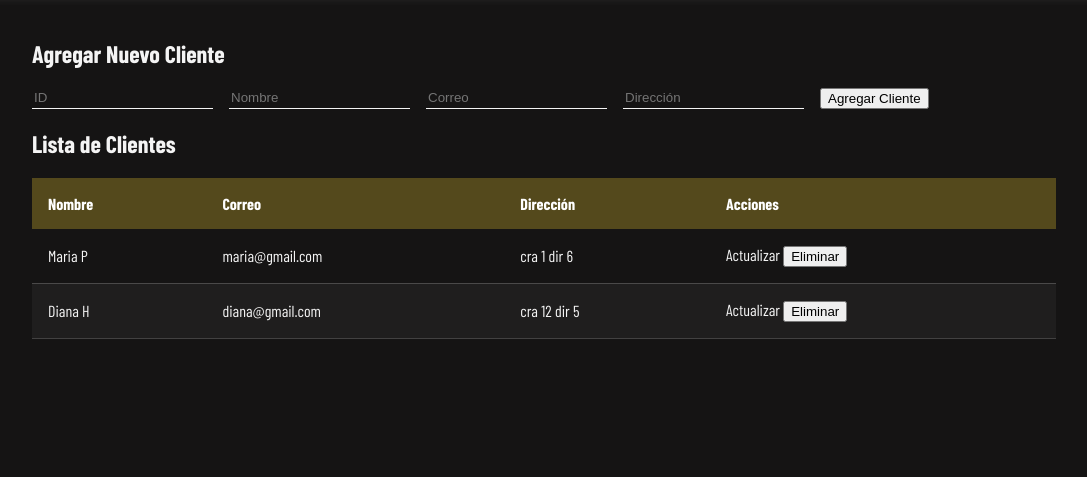
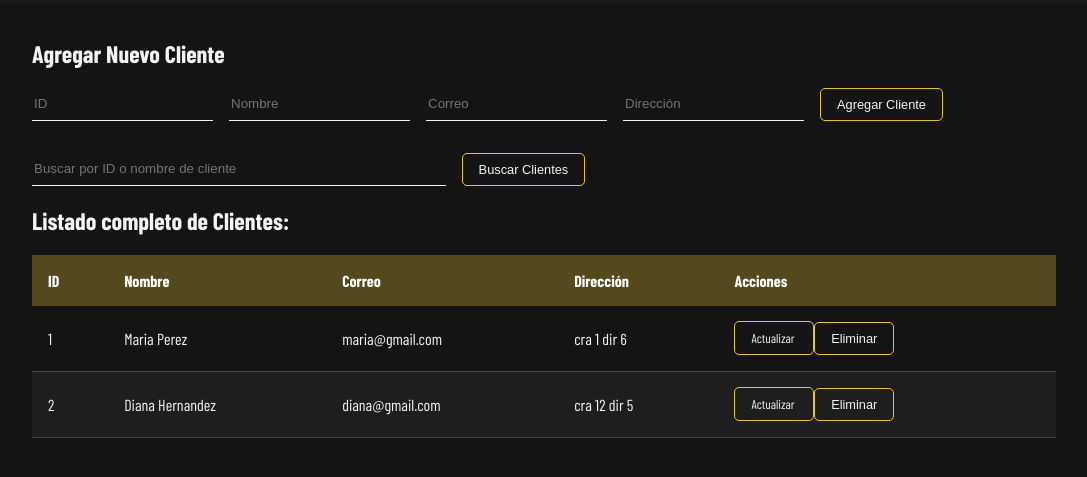
Before and after one commit to T1fff/lab_estructura, a Flask app: page /clientes in a window 1280 px wide. Shown: the part 93-570 px from the top of the page, without its empty margins (96-1183 px from the left). Run offline with Flask 3, Linux system fonts and the light colour scheme; some web fonts are replaced.

Commit message:
Update purchase and client data

```diff
--- a/app.py
+++ b/app.py
@@ -41,6 +41,7 @@ def buscar_peliculas():
         if (query in pelicula['titulo'].lower() or
             query in pelicula['director'].lower() or
             query in pelicula['genero'].lower() or
+            query in pelicula['id'].lower() or
             query == str(pelicula['año']))
     ]
 
@@ -193,7 +194,20 @@ def actualizar_cliente(id):
     session['modal_abierto'] = False
     return redirect(url_for('listar_clientes'))  # Redirige a la lista de clientes
 
+@app.route('/buscar_clientes', methods=['POST'])
+def buscar_clientes():
+    query = request.form.get('query', '').strip().lower()  # Obtener la consulta en minúsculas
 
+    clientes = archivo_clientes.leer_clientes()  # Obtener todos los clientes
+
+    # Filtrar clientes según el criterio de búsqueda
+    clientes_encontrados = [
+        cliente for cliente in clientes
+        if (query in cliente['id'].lower() or
+            query in cliente['nombre'].lower())
+    ]
+
+    return render_template('clientes.html', clientes=clientes_encontrados, query=query)
 
 @app.route('/cerrar_modal')
 def cerrar_modal():
@@ -225,15 +239,21 @@ def agregar_compra():
     print(mensaje)
     return redirect(url_for('listar_compras'))
 
+@app.route('/buscar_compras', methods=['POST'])
+def buscar_compras():
+    query = request.form.get('query', '').strip().lower()  # Obtener la consulta en minúsculas
+
+    compras = archivo_compras.leer_compra()  # Obtener todas las compras
+    # Filtrar compras según el criterio de búsqueda
+    compras_encontradas = [
+        compra for compra in compras
+        if query in str(compra['id_compra']).lower()  # Cambiado de 'id' a 'id_compra'
+    ]
+    return render_template('compras.html', compras=compras_encontradas, query=query)
+
 @app.route('/eliminar_compra/<id_compra>', methods=['POST'])
 def eliminar_compra(id_compra):
-    # Lógica para eliminar la compra usando el id_compra
-    compras = archivo_compras.leer_compra()  # Asegúrate de que esta función lea la lista de compras
-    compras = [c for c in compras if c['id_compra'] != id_compra]  # Filtra la compra a eliminar
-
-    # Aquí deberías guardar la lista actualizada de compras
-    archivo_compras.actualizar_compra(compras)  # Asegúrate de que esta función esté implementada
-
+    archivo_compras.eliminar_compra(id_compra)
     return redirect(url_for('listar_compras'))
 
 @app.route('/abrir_modal_compra/<id>', methods=['GET'])
@@ -268,8 +288,7 @@ def actualizar_compra(id):
         return redirect(url_for('listar_compras'))  # Redirige a la lista de compras
 
     # Si se encontró la compra, procede a actualizarla
-    compra['id_cliente'] = request.form['id_cliente']
-    compra['id_pelicula'] = request.form['id_pelicula']
+
     compra['fecha'] = request.form['fecha']
 
     archivo_compras.actualizar_compra(compras)  # Asegúrate de que esta función actualice la lista correctamente
--- a/clientes.json
+++ b/clientes.json
@@ -1,13 +1,13 @@
 [
     {
         "id": "1",
-        "nombre": "Maria P",
+        "nombre": "Maria Perez",
         "correo": "maria@gmail.com",
         "direccion": "cra 1 dir 6"
     },
     {
         "id": "2",
-        "nombre": "Diana H",
+        "nombre": "Diana Hernandez",
         "correo": "diana@gmail.com",
         "direccion": "cra 12 dir 5"
     }
--- a/compras.json
+++ b/compras.json
@@ -3,12 +3,12 @@
         "id_compra": "1",
         "id_cliente": "1",
         "id_pelicula": "1",
-        "fecha": "2024-09-29"
+        "fecha": "2024-09-28"
     },
     {
         "id_compra": "2",
         "id_cliente": "2",
         "id_pelicula": "2",
-        "fecha": "2024-09-28"
+        "fecha": "2024-09-27"
     }
 ]
--- a/main_code.py
+++ b/main_code.py
@@ -56,7 +56,7 @@ class Archivo_Pelicula:
     def agregar_pelicula(self, pelicula):
         self.validar_pelicula(pelicula)
         if self.existe_id(pelicula.id):
-            raise ValueError(f"Ya existe una película con el ID {id}")
+            return(f"Ya existe una película con el ID {id}")
         else:
             peliculas = self.leer_pelicula()
             peliculas.append(pelicula.to_dict())
--- a/static/styles.css
+++ b/static/styles.css
@@ -204,6 +204,7 @@ input {
   background: #4646462b;
   padding: 4rem 2rem;
   min-width: 18%;
+  gap: 0.3rem;
 }
 
 .peli_img {
@@ -339,11 +340,29 @@ footer {
   text-decoration: underline;
 }
 
-.actualizar_btn{
-  color: #f4f4f4;
-  cursor: pointer;
+.filtro{
+  margin-top: 2rem;
 }
 
-.actualizar_btn:hover{
-  color: #e7c530;
+.filtro > input {
+  width: 40%;
 }
+
+button,
+.actualizar_btn {
+  background: transparent;
+  border: none;
+  padding: 0.5rem 1rem;
+  border-radius: 5px;
+  cursor: pointer;
+  border: 1px solid #e7c530;
+  color: #f4f4f4;
+  font-size: 0.8rem;
+}
+
+.actions{
+  margin-top: 1rem;
+  display: flex;
+  gap: 1rem;
+  justify-content: space-between;
+}
--- a/templates/clientes.html
+++ b/templates/clientes.html
@@ -33,7 +33,19 @@
         <button type="submit">Agregar Cliente</button>
       </form>
 
-      <h2>Lista de Clientes</h2>
+      <form method="POST" class="filtro" action="{{ url_for('buscar_clientes') }}">
+        <input
+          type="text"
+          name="query"
+          placeholder="Buscar por ID o nombre de cliente"
+          required
+        />
+        <button type="submit">Buscar Clientes</button>
+      </form>
+      {% if query %}
+      <h2>Resultados de la búsqueda de Clientes:</h2>
+      <a href="{{ url_for('listar_clientes') }}">Listar todos los clientes</a>
+      {% if clientes %}
       <table>
         <thead>
           <tr>
@@ -69,7 +81,52 @@
           {% endfor %}
         </tbody>
       </table>
-      {% if session.get('modal_abierto') %} {% set cliente =
+      {% else %}
+      <p>No se encontraron clientes con el nombre "{{ query }}".</p>
+      {% endif %} {% else %}
+      <h2>Listado completo de Clientes:</h2>
+      <table>
+        <thead>
+          <tr>
+            <th>ID</th>
+            <th>Nombre</th>
+            <th>Correo</th>
+            <th>Dirección</th>
+            <th>Acciones</th>
+          </tr>
+        </thead>
+        <tbody>
+          {% if clientes %} {% for cliente in clientes %}
+          <tr>
+            <td>{{ cliente['id']}}</td>
+            <td>{{ cliente['nombre'] }}</td>
+            <td>{{ cliente['correo'] }}</td>
+            <td>{{ cliente['direccion'] }}</td>
+            <td>
+              <!-- Botón para abrir el modal de actualización -->
+              <a
+                class="actualizar_btn"
+                href="{{ url_for('abrir_modal', id=cliente['id']) }}"
+              >
+                Actualizar
+              </a>
+              <form
+                action="{{ url_for('eliminar_cliente', id=cliente['id']) }}"
+                method="POST"
+                style="display: inline"
+              >
+                <button type="submit">Eliminar</button>
+              </form>
+            </td>
+          </tr>
+          {% endfor %} {% else %}
+          <tr>
+            <td colspan="4">No hay clientes registrados.</td>
+          </tr>
+          {% endif %}
+        </tbody>
+      </table>
+      {% endif %} {% if session.get('modal_abierto') %} {% set cliente =
       session.get('modal_cliente') %} {% if cliente %}
       <div id="modal" style="display: block">
         <h2>Actualizar Cliente</h2>
```
Also changed, not shown: templates/actualizar_cliente_modal.html (deleted, +0 -17 lines), templates/admin.html (deleted, +0 -16 lines), templates/compras.html (+64 -17 lines), templates/listar_peliculas.html (+38 -22 lines).
